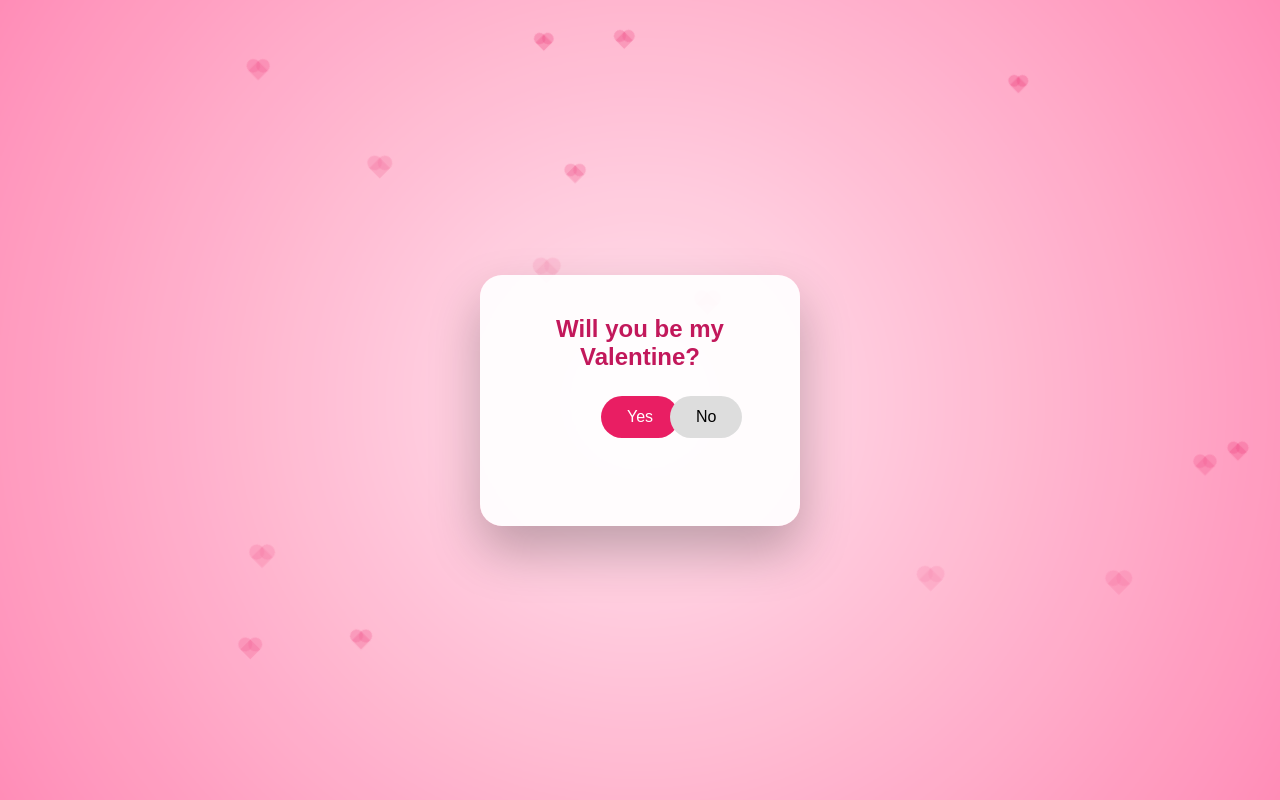
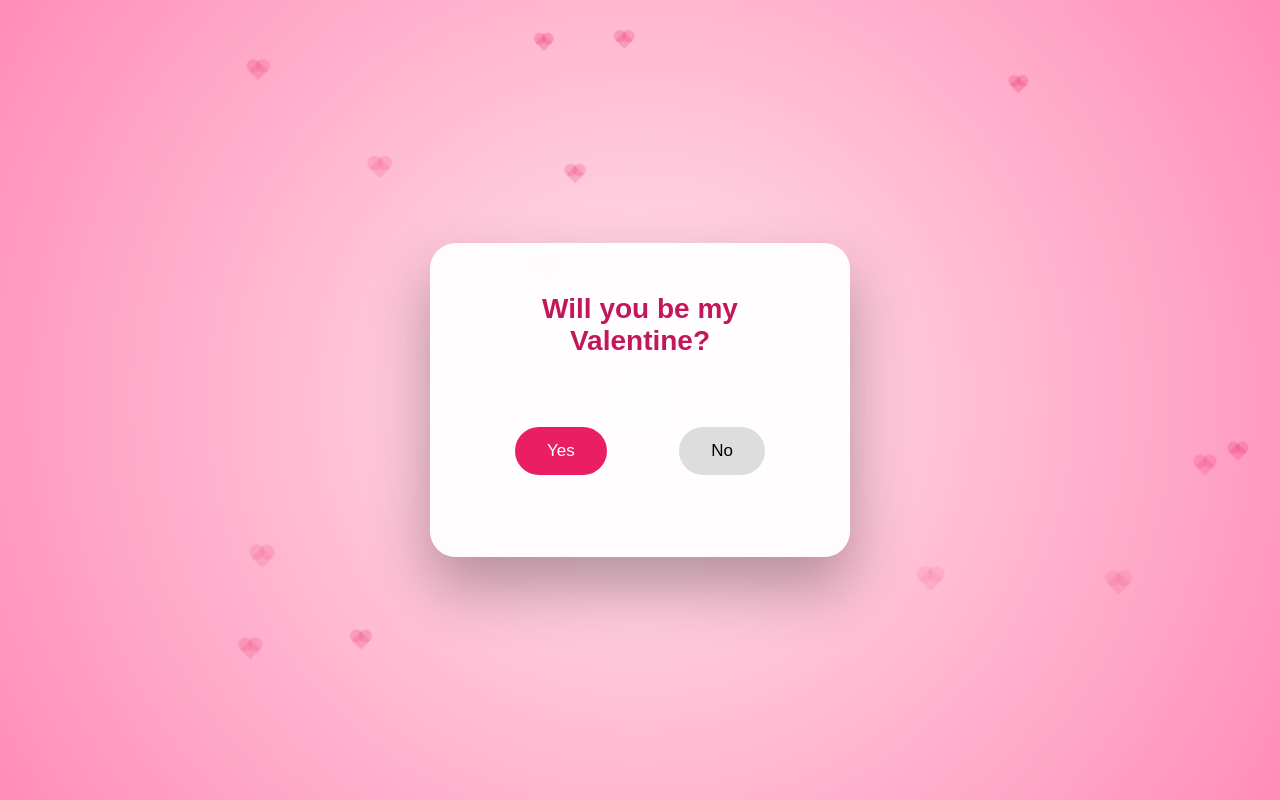
Before and after one commit to arjungokarna/Will-you-, a plain HTML site: page index.html in a window 1280 px wide. Drawn offline with Linux system fonts and the light colour scheme.

Commit message:
Update index.html

```diff
--- a/index.html
+++ b/index.html
@@ -6,9 +6,7 @@
   <meta name="viewport" content="width=device-width, initial-scale=1.0" />
 
   <style>
-    * {
-      box-sizing: border-box;
-    }
+    * { box-sizing: border-box; }
 
     body {
       margin: 0;
@@ -21,7 +19,7 @@
       background: #ffd6e4;
     }
 
-    /* HEART SHAPED BACKGROUND */
+    /* HEART BACKGROUND */
     .heart-bg {
       position: fixed;
       width: 140vmax;
@@ -49,14 +47,14 @@
       100% { transform: scale(0.95); opacity: 0.85; }
     }
 
-    /* CARD */
+    /* BIGGER CARD */
     .card {
-      background: rgba(255,255,255,0.92);
-      padding: 40px 30px;
-      border-radius: 22px;
+      background: rgba(255,255,255,0.94);
+      padding: 50px 45px;
+      border-radius: 26px;
       text-align: center;
-      width: 320px;
-      box-shadow: 0 25px 50px rgba(0,0,0,0.25);
+      width: 420px;
+      box-shadow: 0 30px 60px rgba(0,0,0,0.3);
       animation: fadeIn 1.4s ease;
       position: relative;
       z-index: 1;
@@ -68,20 +66,22 @@
     }
 
     h1 {
-      margin: 0 0 25px;
+      margin: 0 0 30px;
       color: #c2185b;
-      font-size: 24px;
+      font-size: 28px;
     }
 
+    /* BUTTON AREA (SEPARATED ZONES) */
     .buttons {
       position: relative;
-      height: 90px;
+      height: 120px;
+      margin-top: 10px;
     }
 
     button {
-      padding: 12px 26px;
-      font-size: 16px;
-      border-radius: 25px;
+      padding: 14px 32px;
+      font-size: 17px;
+      border-radius: 30px;
       border: none;
       cursor: pointer;
     }
@@ -89,21 +89,24 @@
     #yes {
       background: #e91e63;
       color: white;
+      position: absolute;
+      left: 40px;
+      top: 40px;
     }
 
     #no {
       background: #ddd;
       position: absolute;
-      left: 160px;
-      top: 0;
+      right: 40px;
+      top: 40px;
     }
 
     #message {
       display: none;
-      margin-top: 20px;
-      font-size: 16px;
+      margin-top: 30px;
+      font-size: 18px;
       color: #333;
-      line-height: 1.4;
+      line-height: 1.5;
     }
 
     /* FLOATING SMOOTH HEARTS */
@@ -128,15 +131,8 @@
       border-radius: 50%;
     }
 
-    .heart::before {
-      top: -7px;
-      left: 0;
-    }
-
-    .heart::after {
-      left: -7px;
-      top: 0;
-    }
+    .heart::before { top: -7px; left: 0; }
+    .heart::after  { left: -7px; top: 0; }
 
     @keyframes float {
       from {
@@ -169,13 +165,14 @@
     </div>
 
     <div id="message">
-      I knew it.<br />
+      I knew it.<br>
       This moment means everything to me.
     </div>
   </div>
 
+  <!-- ADD YOUR FILE: blue.mp3 -->
   <audio id="music" loop>
-    <source src="music.mp3" type="audio/mpeg" />
+    <source src="blue.mp3" type="audio/mpeg">
   </audio>
 
   <script>
@@ -184,9 +181,11 @@
     const message = document.getElementById("message");
     const music = document.getElementById("music");
 
+    /* NO BUTTON NEVER OVERLAPS YES */
     noBtn.addEventListener("mouseenter", () => {
-      const x = Math.random() * 140;
-      const y = Math.random() * 60;
+      const x = Math.random() * 80 + 260; // right side only
+      const y = Math.random() * 60 + 20;
+      noBtn.style.right = "auto";
       noBtn.style.left = x + "px";
       noBtn.style.top = y + "px";
     });
@@ -198,6 +197,7 @@
       music.play();
     });
 
+    /* FLOATING HEARTS */
     function createHeart() {
       const heart = document.createElement("div");
       heart.className = "heart";
```
